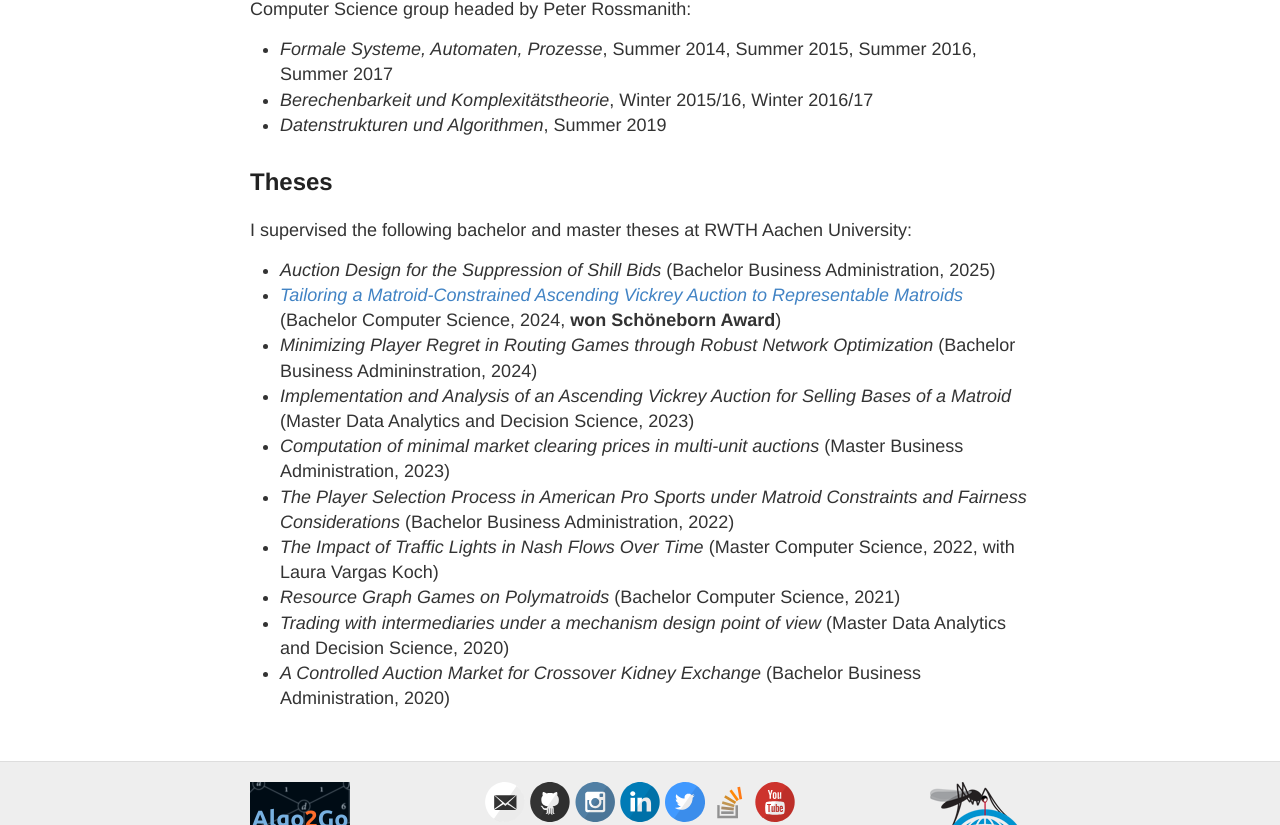
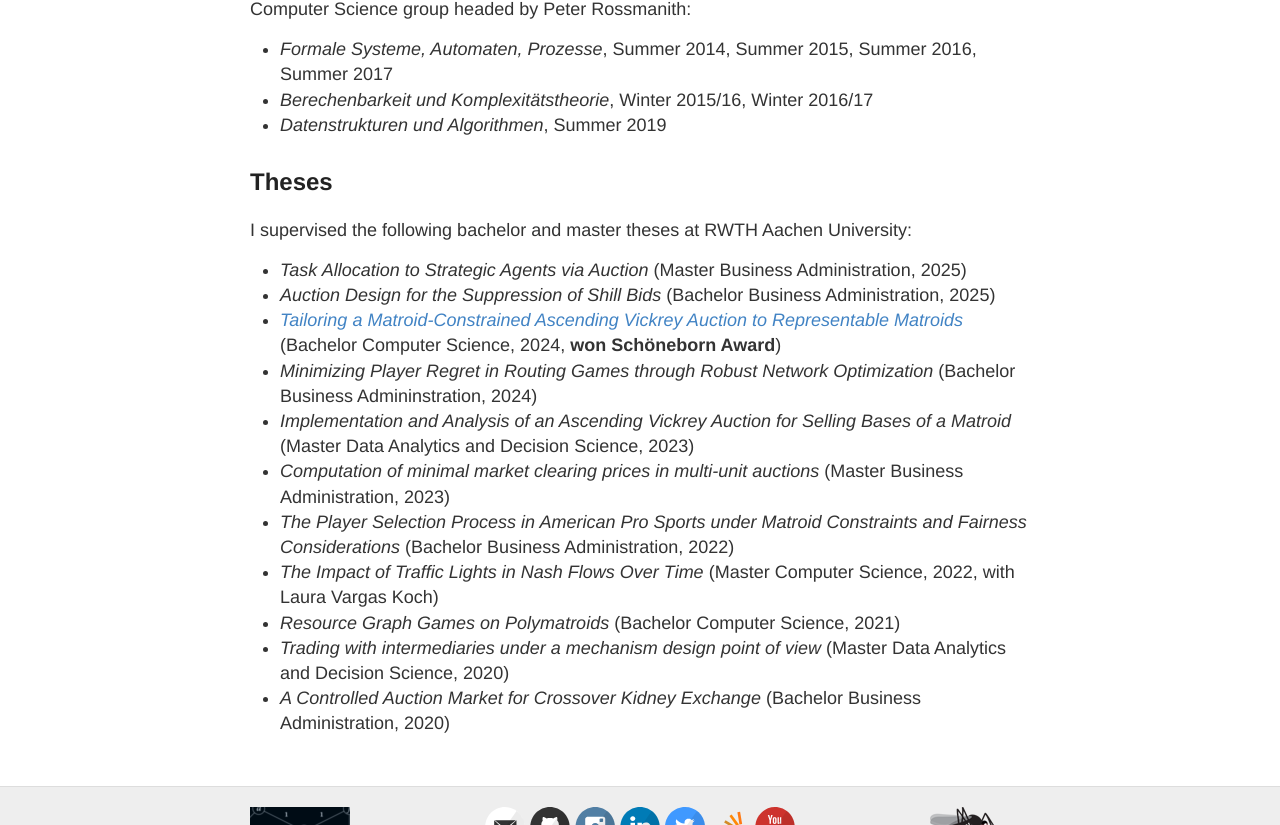
Before and after one commit to ttnick/ttnick.github.io, a Jekyll site: the page built from academic.md, in a window 1280 px wide and 900 px high, scrolled down 2455 px, cut to the strip 0-825 px from the top of the window. Built offline with Jekyll 4.4.1, drawn with Linux system fonts in a browser that asks for light colours.

Commit message:
added last thesis:

```diff
--- a/academic.md
+++ b/academic.md
@@ -88,6 +88,7 @@ As a student at RWTH Aachen University, I also was a TA in the following courses
 
 ## Theses
 I supervised the following bachelor and master theses at RWTH Aachen University:
+* *Task Allocation to Strategic Agents via Auction* (Master Business Administration, 2025)
 * *Auction Design for the Suppression of Shill Bids* (Bachelor Business Administration, 2025)
 * [*Tailoring a Matroid-Constrained Ascending Vickrey Auction to Representable Matroids*](https://doi.org/10.18154/RWTH-2025-04826) (Bachelor Computer Science, 2024, **won Schöneborn Award**)
 * *Minimizing Player Regret in Routing Games through Robust Network Optimization* (Bachelor Business Admininstration, 2024)
```
